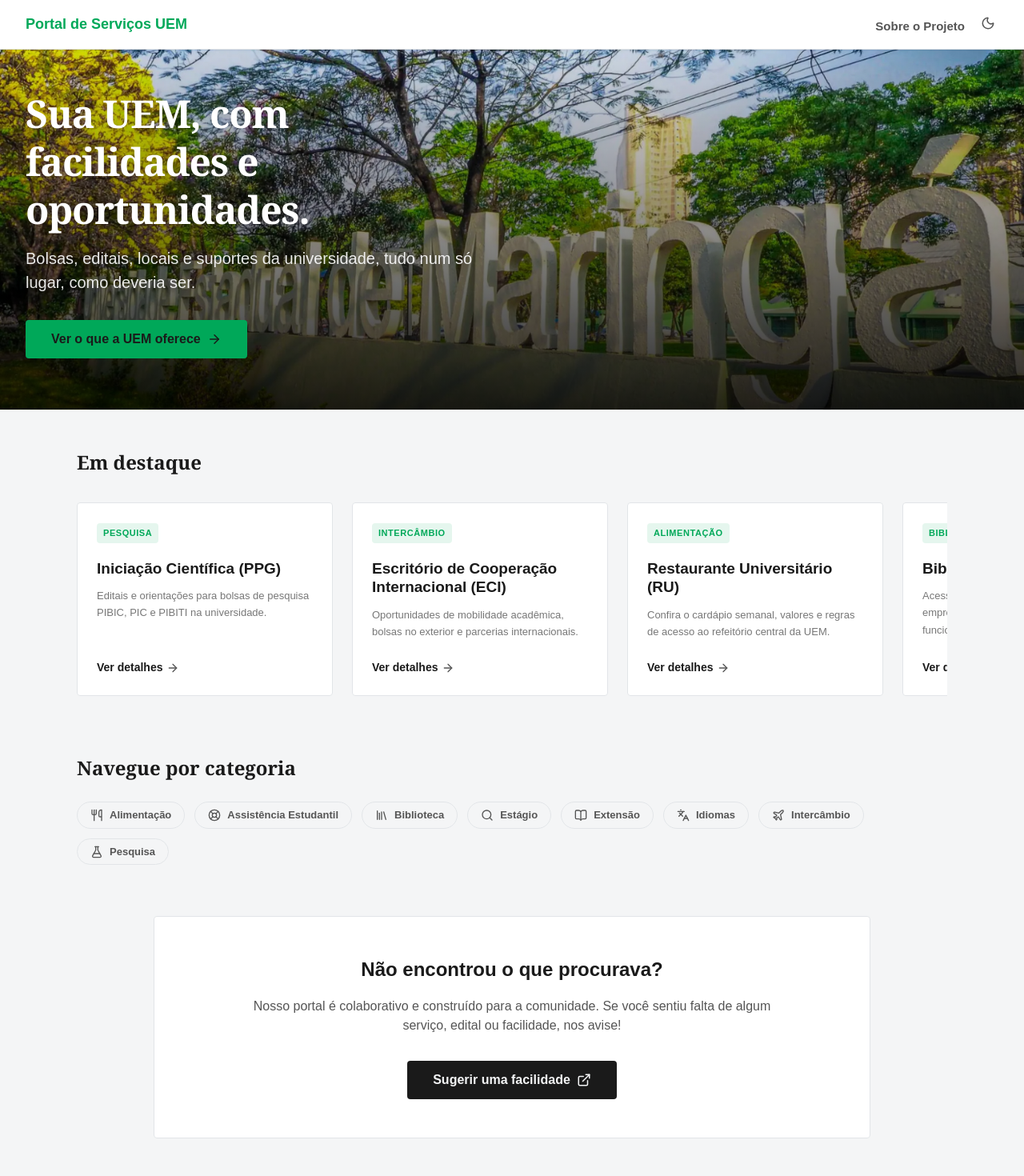
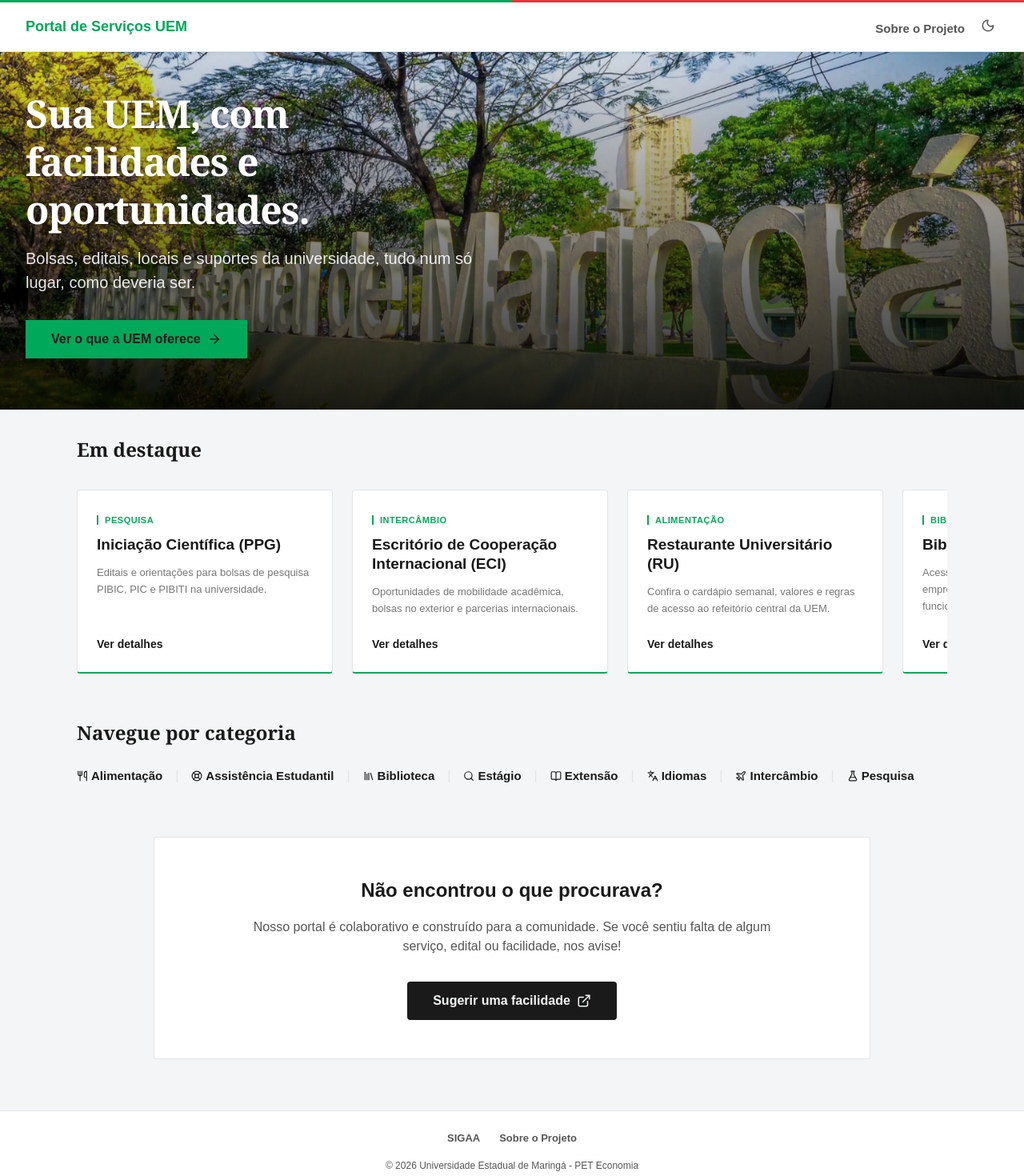
Before and after one commit to paulo-schnaufer/portal-uem, a React (Vite) app: page / in a window 1280 px wide. Shown: the top 1470 px of the page at 80% size. Built offline with nearby package versions, Linux system fonts and the light colour scheme.

Commit message:
melhorias estéticas em badges na home; layout; lista de oportunidades

```diff
--- a/src/components/Layout.jsx
+++ b/src/components/Layout.jsx
@@ -15,7 +15,12 @@
 
   return (
     <div className="min-h-screen bg-bg text-text flex flex-col font-sans">
-      <header className={`sticky top-0 z-40 py-4 px-4 sm:px-6 lg:px-8 flex justify-between items-center transition-all duration-200 ${isScrolled ? 'backdrop-blur-md bg-surface/70 border-b border-border/50' : 'bg-surface border-b border-border shadow-[0_1px_3px_rgba(0,0,0,0.06)]'}`}>
+      <div className="fixed top-0 left-0 z-50 h-[3px] w-full flex" aria-hidden="true">
+        <span className="flex-1 bg-uem-verde" />
+        <span className="flex-1 bg-uem-vermelho" />
+      </div>
+
+      <header className={`sticky top-[3px] z-40 py-4 px-4 sm:px-6 lg:px-8 flex justify-between items-center transition-all duration-200 ${isScrolled ? 'backdrop-blur-md bg-surface/70 border-b border-border/50' : 'bg-surface border-b border-border shadow-[0_1px_3px_rgba(0,0,0,0.06)]'}`}>
         <Link to="/" className="text-[18px] font-bold text-uem-verde outline-none focus-visible:ring-2 focus-visible:ring-uem-verde focus-visible:ring-offset-2 focus-visible:ring-offset-bg">
           Portal de Serviços UEM
         </Link>
@@ -41,6 +46,19 @@
       </main>
 
       <footer className="border-t border-border bg-surface py-6 text-center">
+        <nav className="flex flex-wrap justify-center gap-x-6 gap-y-2 mb-4 text-[13px] font-bold text-text-muted" aria-label="Links institucionais">
+          <a
+            href="https://sigs.uem.br/sigaa/public/"
+            target="_blank"
+            rel="noreferrer"
+            className="hover:text-uem-verde hover:underline"
+          >
+            SIGAA
+          </a>
+          <Link to="/sobre" className="hover:text-uem-verde hover:underline">
+            Sobre o Projeto
+          </Link>
+        </nav>
         <p className="text-[12px] font-normal text-text-muted font-sans">
           © {new Date().getFullYear()} Universidade Estadual de Maringá - PET Economia
         </p>
--- a/src/pages/Home.jsx
+++ b/src/pages/Home.jsx
@@ -24,13 +24,13 @@
         <img
           src="/hero-bg.webp"
           alt="Vista do campus sede da Universidade Estadual de Maringá"
-          className="absolute inset-0 w-full h-full object-cover z-10"
+          className="absolute inset-0 w-full h-full object-cover z-10 saturate-[0.85] contrast-[1.05]"
         />
 
         <div className="absolute inset-0 bg-gradient-to-t from-black/85 via-black/45 to-black/10 z-20"></div>
 
         <div className="relative z-30 w-full max-w-xl flex flex-col items-start text-left">
-          <h1 className="font-display text-white text-[36px] lg:text-[48px] font-extrabold tracking-tight leading-tight mb-4 drop-shadow-md">
+          <h1 className="font-display text-white text-[36px] lg:text-[48px] font-bold tracking-tight leading-tight mb-4 drop-shadow-md">
             Sua UEM, com facilidades e oportunidades.
           </h1>
           <p className="text-white/90 text-[18px] lg:text-[20px] font-medium mb-8 drop-shadow-sm">
@@ -38,7 +38,7 @@
           </p>
           <Link
             to="/explorar"
-            className="relative z-30 inline-flex items-center gap-2 bg-uem-verde text-text font-bold py-3 px-8 rounded-sm transition-all duration-200 hover:brightness-110 text-[16px] outline-none focus-visible:ring-2 focus-visible:ring-uem-verde focus-visible:ring-offset-2 focus-visible:ring-offset-bg"
+            className="relative z-30 inline-flex items-center gap-2 bg-uem-verde text-text font-bold py-3 px-8 rounded-none transition-all duration-200 hover:brightness-110 text-[16px] outline-none focus-visible:ring-2 focus-visible:ring-uem-verde focus-visible:ring-offset-2 focus-visible:ring-offset-bg"
           >
             Ver o que a UEM oferece
             <ArrowRight size={18} aria-hidden="true" />
@@ -48,7 +48,7 @@
 
       {/* 2. Seção "Em Destaque" (Carrossel Horizontal com Scroll Snap) */}
       {itensDestaque.length > 0 && (
-        <section className="max-w-6xl mx-auto px-4 sm:px-6 lg:px-8 mt-12">
+        <section className="max-w-6xl mx-auto px-4 sm:px-6 lg:px-8 mt-8">
           <h2 className="font-display text-[24px] font-bold text-text mb-6">Em destaque</h2>
 
           <div className="flex overflow-x-auto gap-6 pt-2 pb-6 hide-scrollbar snap-x snap-mandatory">
@@ -56,10 +56,10 @@
               <Link
                 key={item.id}
                 to={`/servico/${item.id}`}
-                className="surface-interactive hover:border-border snap-start shrink-0 w-[280px] sm:w-[320px] bg-surface p-6 rounded-sm flex flex-col justify-between outline-none focus-visible:ring-2 focus-visible:ring-uem-verde focus-visible:ring-offset-2 focus-visible:ring-offset-bg"
+                className="border border-border border-b-2 border-b-uem-verde snap-start shrink-0 w-[280px] sm:w-[320px] bg-surface p-6 rounded-sm flex flex-col justify-between transition-colors duration-200 hover:bg-surface-hover outline-none focus-visible:ring-2 focus-visible:ring-uem-verde focus-visible:ring-offset-2 focus-visible:ring-offset-bg"
               >
                 <div>
-                  <span className="inline-block bg-uem-verde/10 text-uem-verde text-[11px] font-bold px-2 py-1 rounded-sm mb-3 uppercase tracking-wider">
+                  <span className="border-l-2 border-uem-verde pl-2 text-uem-verde text-[11px] font-bold uppercase tracking-wider">
                     {item.categoria}
                   </span>
                   <h3 className="text-[19px] font-extrabold text-text mt-2 mb-3 leading-tight">
@@ -69,10 +69,9 @@
                     {item.descricao}
                   </p>
                 </div>
-                <span className="mt-6 text-[14px] font-bold text-text flex items-center gap-1 group">
+                <div className="mt-6 text-[14px] font-bold text-text hover:underline hover:underline-offset-4 hover:text-uem-verde">
                   Ver detalhes
-                  <ArrowRight size={16} className="text-text-muted group-hover:text-uem-verde transition-colors" />
-                </span>
+                </div>
               </Link>
             ))}
           </div>
@@ -80,21 +79,23 @@
       )}
 
       {/* 3. Seção de Categorias (Grid Responsivo) */}
-      <section className="max-w-6xl mx-auto px-4 sm:px-6 lg:px-8 mt-12">
+      <section className="max-w-6xl mx-auto px-4 sm:px-6 lg:px-8 mt-8">
         <h2 className="font-display text-[24px] font-bold text-text mb-6">Navegue por categoria</h2>
-        <div className="flex flex-wrap gap-3">
-          {todasCategorias.map((cat) => {
+        <div className="flex flex-wrap items-center gap-x-4 gap-y-2">
+          {todasCategorias.map((cat, index) => {
             const IconeCategoria = categoriaIcones[cat];
 
             return (
-              <Link
-                key={cat}
-                to={`/explorar?cat=${encodeURIComponent(cat)}`}
-                className="inline-flex items-center gap-2 px-4 py-1.5 rounded-full text-[13px] font-bold font-sans transition-all duration-200 outline-none focus-visible:ring-2 focus-visible:ring-offset-2 focus-visible:ring-offset-bg focus-visible:ring-uem-verde bg-bg text-text-muted border border-border hover:bg-surface-hover hover:border-uem-verde hover:text-text"
-              >
-                <IconeCategoria size={16} aria-hidden="true" />
-                {cat}
-              </Link>
+              <React.Fragment key={cat}>
+                {index > 0 && <span aria-hidden="true" className="text-border">|</span>}
+                <Link
+                  to={`/explorar?cat=${encodeURIComponent(cat)}`}
+                  className="inline-flex items-center gap-1 text-[15px] font-bold text-text hover:underline hover:underline-offset-4 outline-none focus-visible:ring-2 focus-visible:ring-uem-verde focus-visible:ring-offset-2 focus-visible:ring-offset-bg"
+                >
+                  <IconeCategoria size={14} aria-hidden="true" />
+                  {cat}
+                </Link>
+              </React.Fragment>
             );
           })}
         </div>
```
